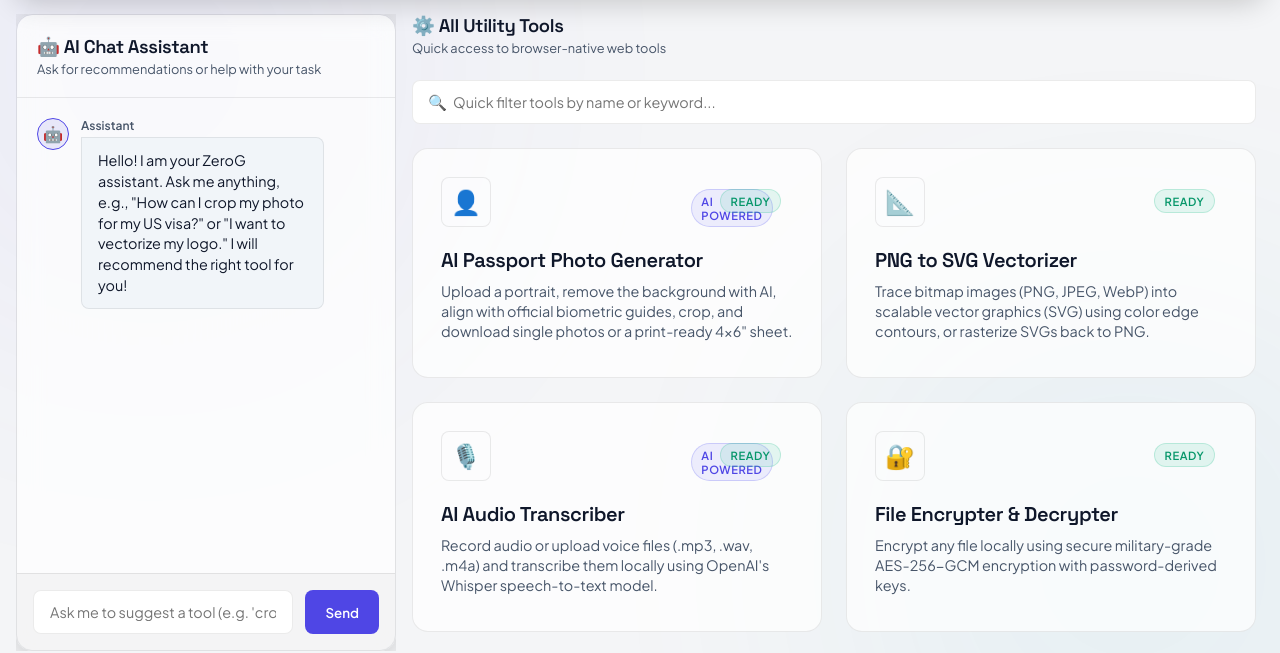
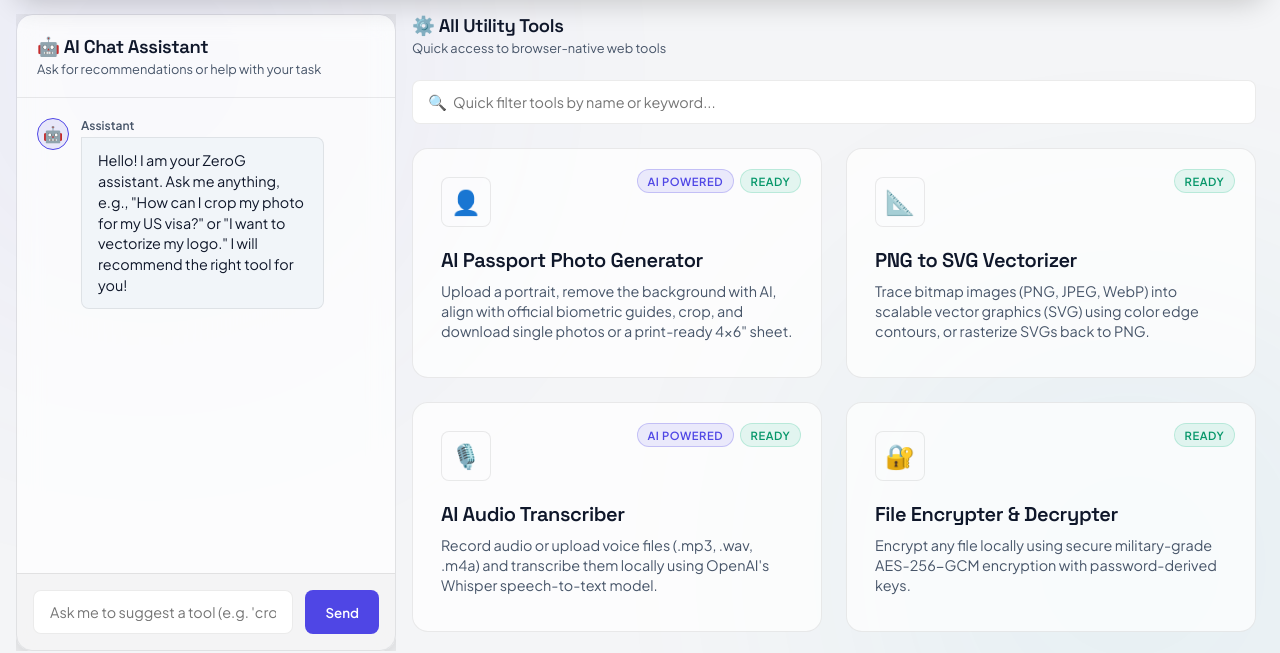
Before and after one commit to tianhaoz95/zerog-tools, a website built with Vite: page index.html in a window 1280 px wide. Shown: the part 84-737 px from the top of the page. Built offline with nearby package versions, Linux system fonts and the light colour scheme.

Commit message:
style: fix overlapping ready and ai powered badges on tool cards

```diff
--- a/src/style.css
+++ b/src/style.css
@@ -490,9 +490,6 @@
 }
 
 .tool-badge {
-  position: absolute;
-  top: 1.25rem;
-  right: 1.25rem;
   padding: 0.25rem 0.6rem;
   border-radius: 9999px;
   font-size: 0.7rem;
@@ -500,6 +497,7 @@
   letter-spacing: 0.05em;
   text-transform: uppercase;
   z-index: 1;
+  display: inline-block;
 }
 
 .tool-badge.ready {
@@ -515,14 +513,14 @@
 }
 
 .tool-badge.ai {
-  background: rgba(99, 102, 241, 0.1);
+  background: rgba(79, 70, 229, 0.1);
   color: var(--primary);
-  border: 1px solid rgba(99, 102, 241, 0.25);
-  margin-right: 0.5rem;
+  border: 1px solid rgba(79, 70, 229, 0.25);
 }
 
 .tool-badges-row {
   display: flex;
+  gap: 0.4rem;
   position: absolute;
   top: 1.25rem;
   right: 1.25rem;
```
